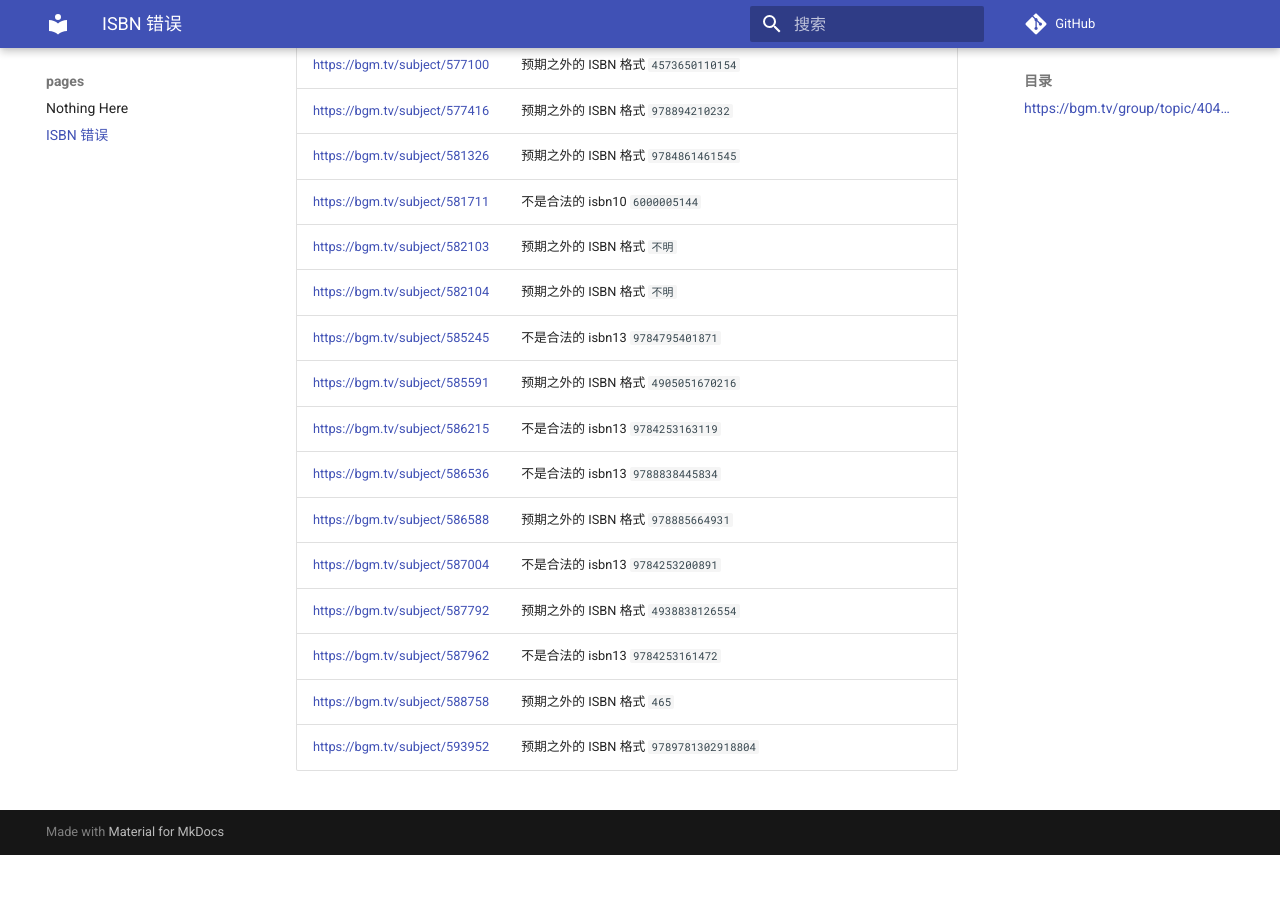
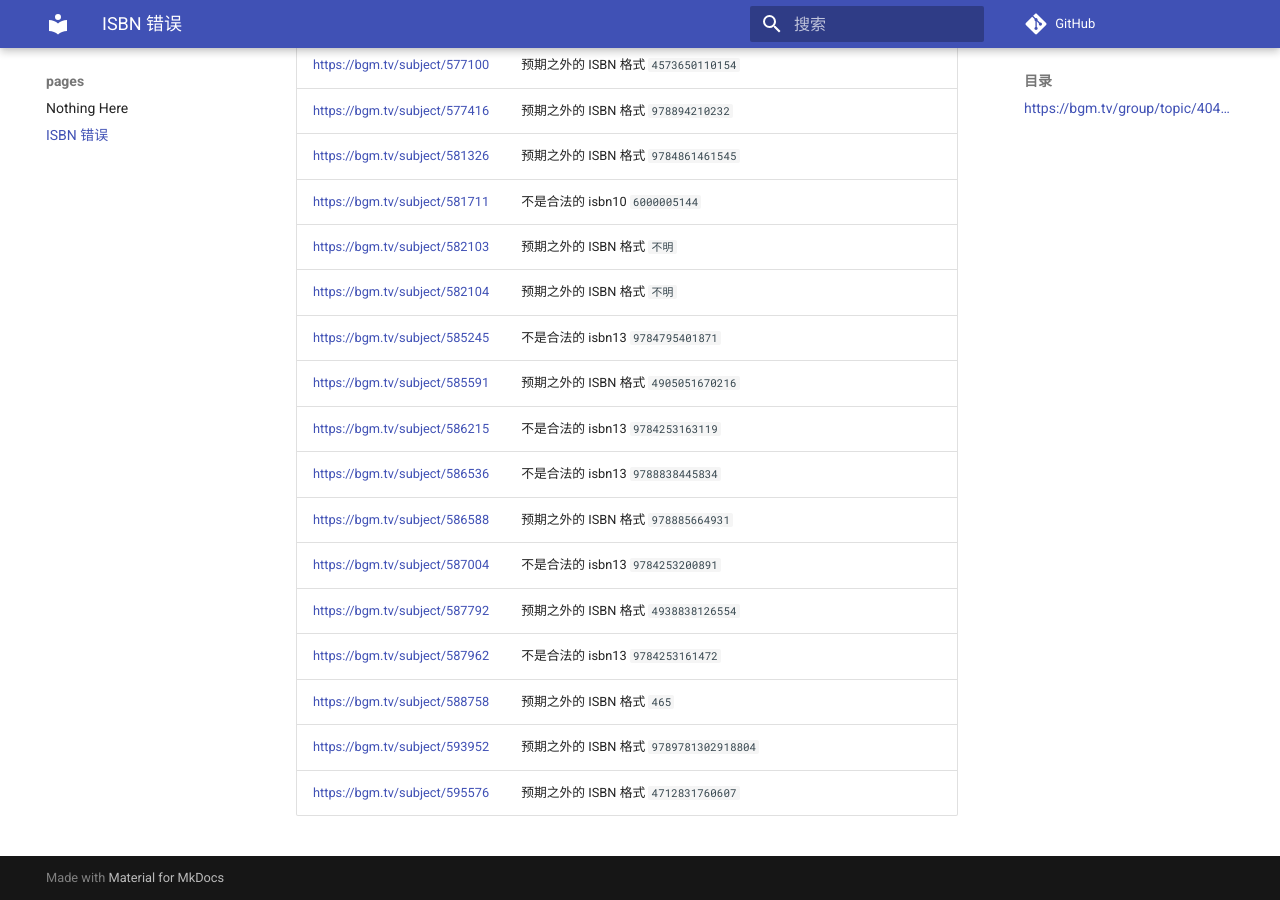
Before and after one commit to trim21/bangumi-pages, an MkDocs documentation site: the page built from docs/isbn.md, in a window 1280 px wide and 900 px high, scrolled down 9051 px. Built offline with MkDocs 1.6.1 and Material for MkDocs 9.7.7, drawn with Linux system fonts in a browser that asks for light colours; comment, search, counter and statistics services are not loaded; before the commit the page ends 9906 px from its top, so only the background shows below that; part of the change alters nothing that is shown.

Commit message:
update isbn.md

```diff
--- a/docs/isbn.md
+++ b/docs/isbn.md
@@ -1,7 +1,7 @@
 # ISBN 错误
 ## <https://bgm.tv/group/topic/404801>
 
-total 209
+total 210
 
 | url | error |
 | --- |  ---  |
@@ -214,3 +214,4 @@ total 209
 | <https://bgm.tv/subject/587962> | 不是合法的 isbn13 <code>9784253161472</code> |
 | <https://bgm.tv/subject/588758> | 预期之外的 ISBN 格式 `465` |
 | <https://bgm.tv/subject/593952> | 预期之外的 ISBN 格式 `9789781302918804` |
+| <https://bgm.tv/subject/595576> | 预期之外的 ISBN 格式 `4712831760607` |
```
